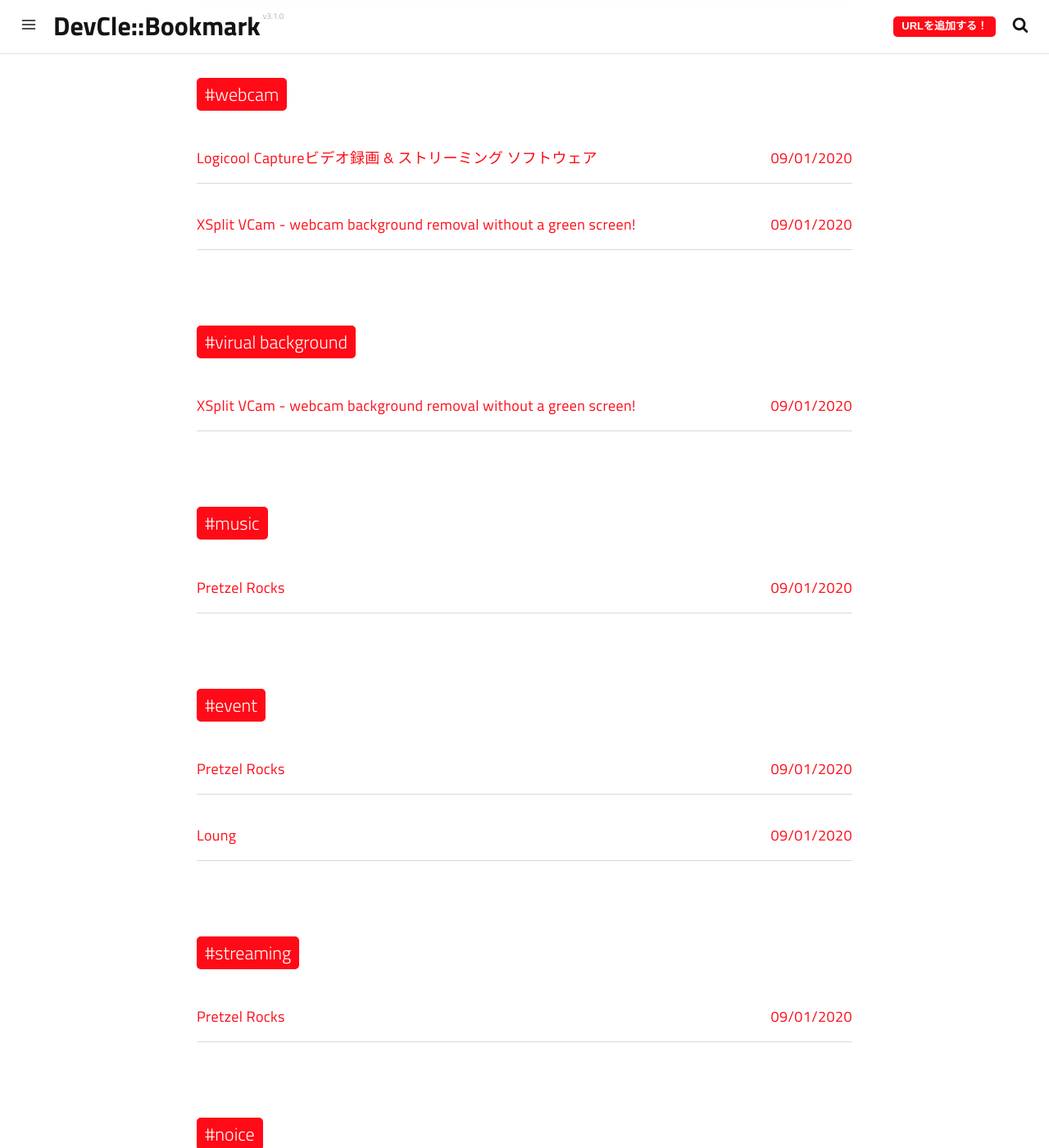
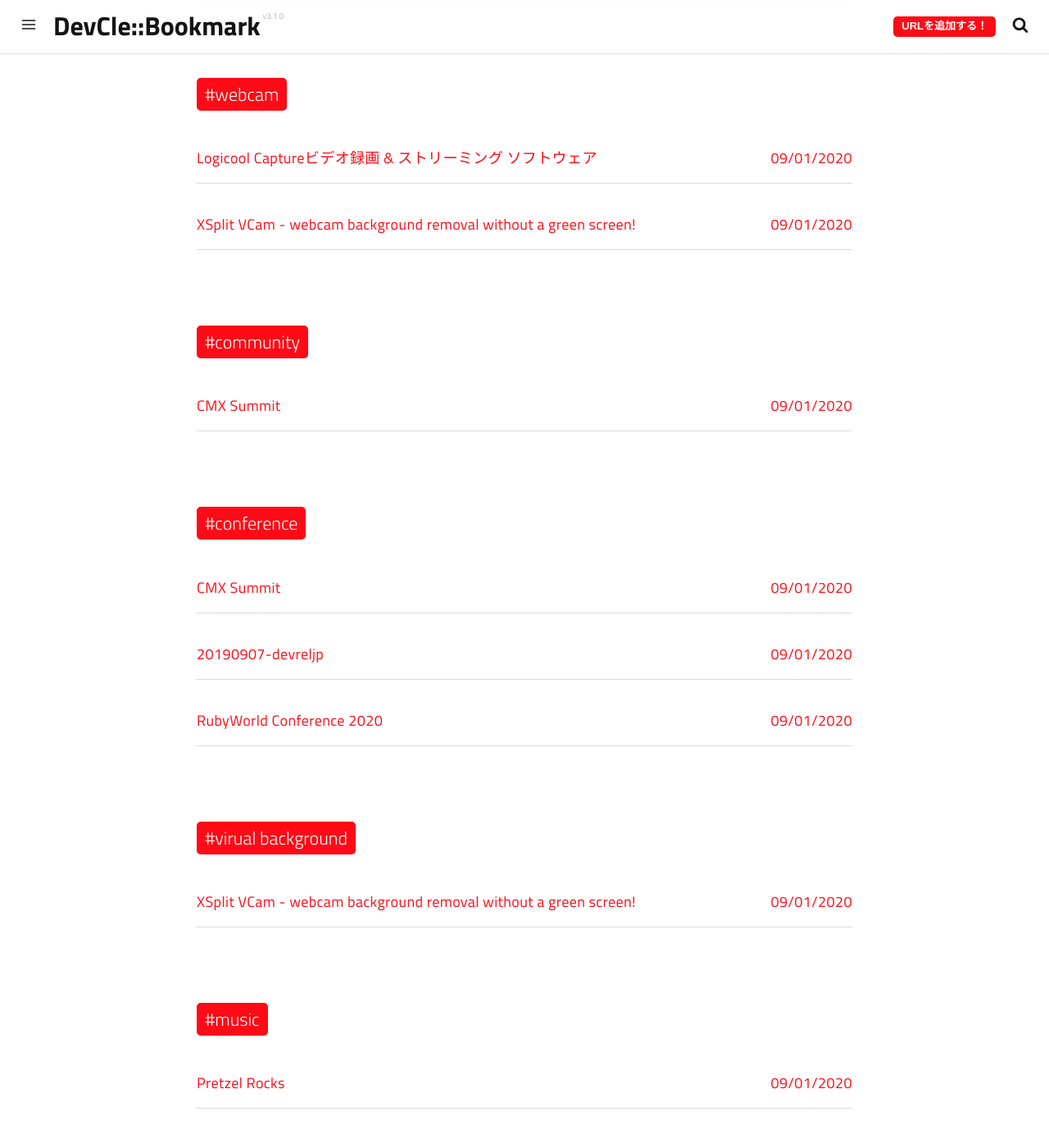
Before and after one commit to goofmint/devcle-bookmark, a Jekyll site: the page built from tags.html, in a window 1280 px wide and 1400 px high, scrolled down 1190 px. Shown: the whole window at 82% size. Built offline with Jekyll 4.4.1, drawn with Linux system fonts in a browser that asks for light colours; a script that is not in the unit is left out; some of the changed text lies outside the part shown.

Commit message:
Auto update

```diff
--- a/_data/bookmarks.json
+++ b/_data/bookmarks.json
@@ -209,15 +209,15 @@
   },
   {
     "url": "https://cmxhub.com/summit2020/",
-    "summary": "",
-    "category": "",
-    "tags": "",
-    "title": "",
-    "description": "",
-    "image": "",
+    "summary": "CMX Summit 2020のWebサイト。10月6〜7日に開催。",
+    "category": "conference",
+    "tags": "community,conference",
+    "title": "CMX Summit",
+    "description": "Virtually empowering professional community builders, CMOs, and CEOs over two days. Join us on October 6-7, 2020 for the biggest community conference. Ever.",
+    "image": "https://cmxhub.com/wp-content/uploads/2020/07/IN-Post-1200x630-1.png",
     "siteName": "",
-    "favicon": "",
-    "get": "",
-    "date": ""
+    "favicon": "https://cmxhub.com/wp-content/uploads/2017/07/cropped-IN-Profile-Img-300x300-1-192x192.png",
+    "get": "true",
+    "date": "Tue Sep 01 2020 00:00:00 GMT+0900 (日本標準時)"
   }
 ]
--- /dev/null
+++ b/_posts/2020-09-01-38404ac221febb75cd9495aa77734d0024ac0235e16c7b14b51bf395dce559da.md
@@ -0,0 +1,18 @@
+---
+date: 2020-09-01
+layout: post
+title: CMX Summit
+subtitle:
+description: >-
+  Virtually empowering professional community builders, CMOs, and CEOs over two days. Join us on October 6-7, 2020 for the biggest community conference. Ever.
+image: https://cmxhub.com/wp-content/uploads/2020/07/IN-Post-1200x630-1.png
+category: conference
+tags:
+  - community
+  - conference
+author: goofmint
+paginate: true
+---
+CMX Summit 2020のWebサイト。10月6〜7日に開催。
+
+[CMX Summit](https://cmxhub.com/summit2020/)
```
